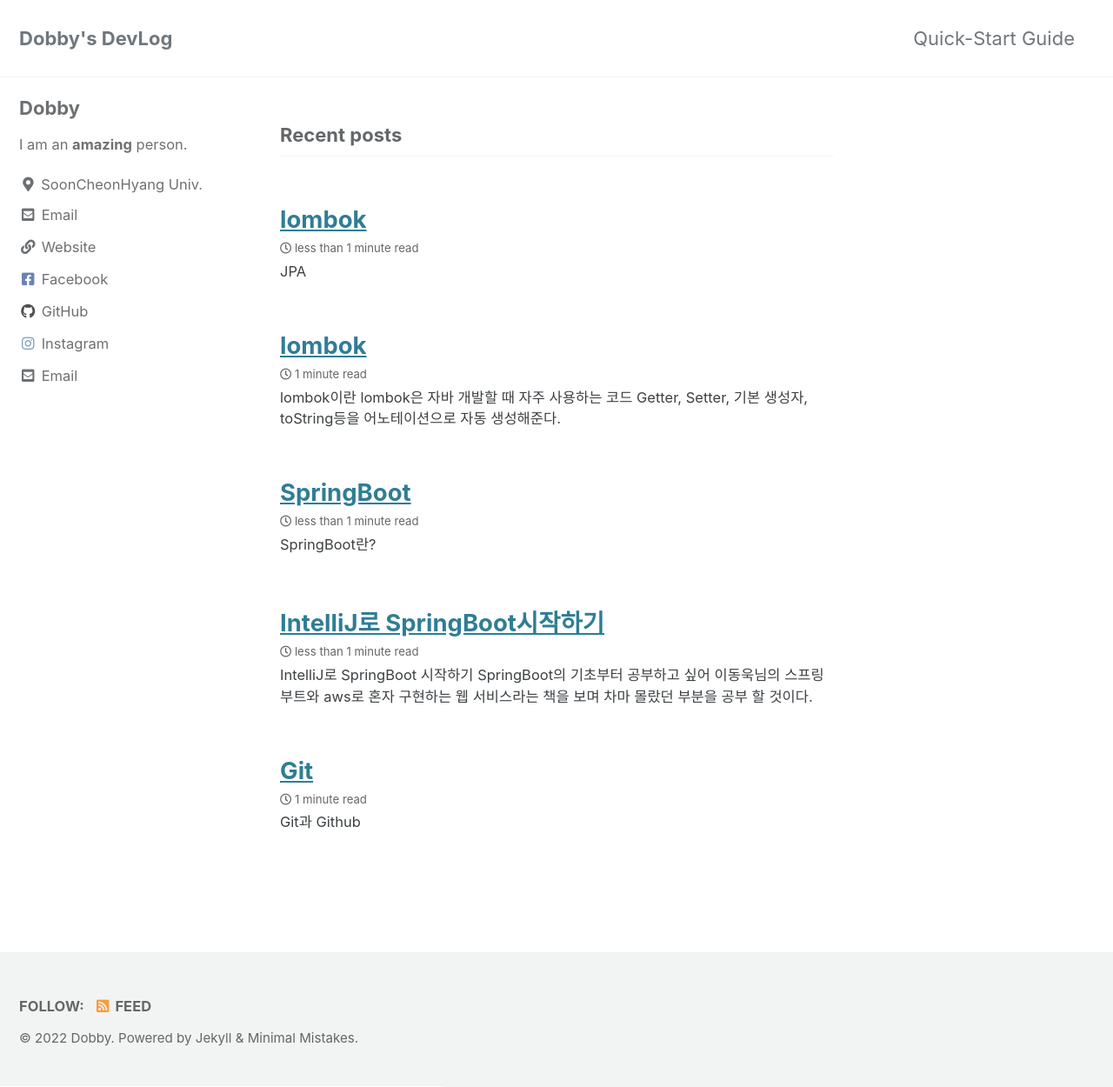
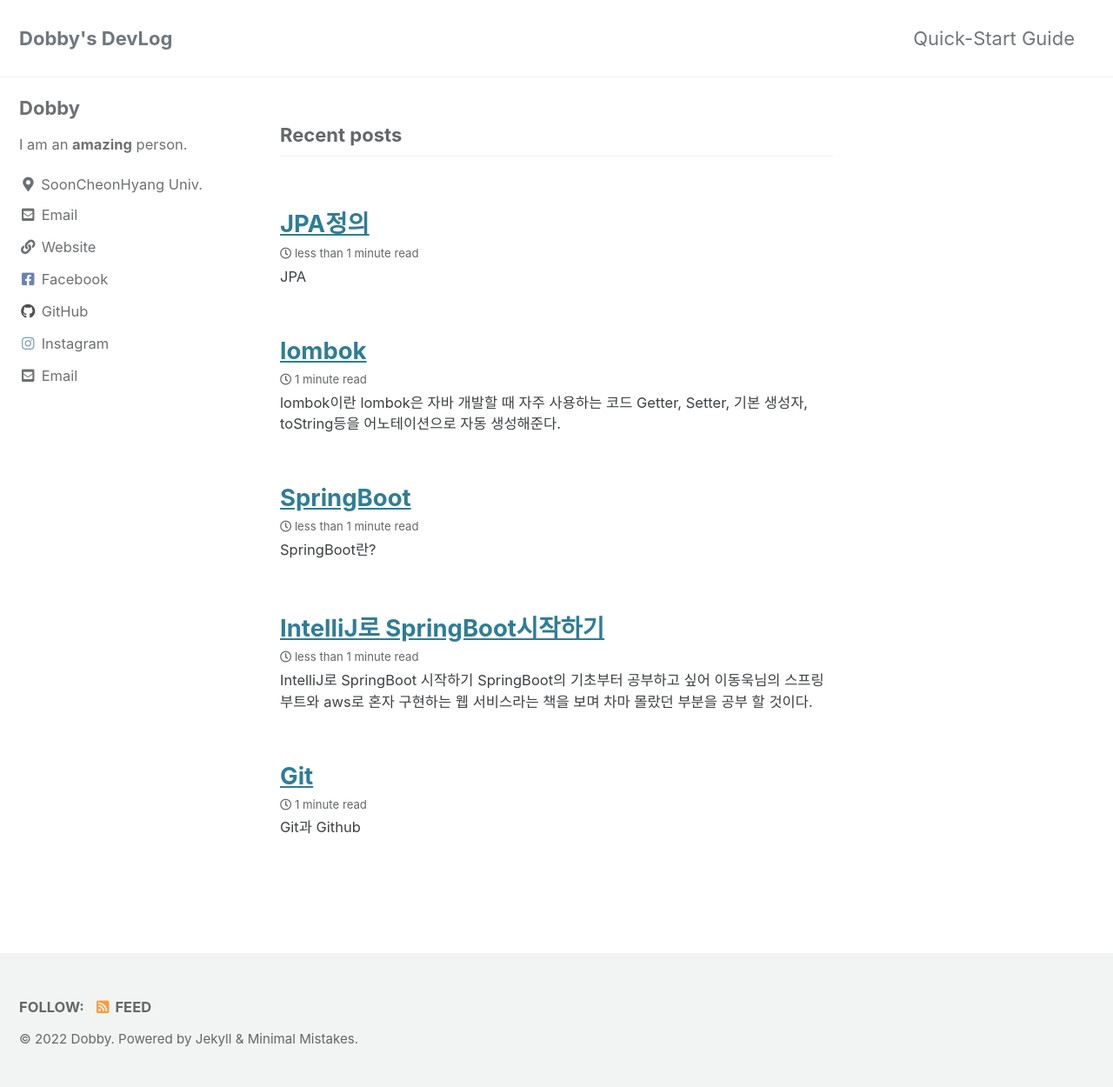
Before and after one commit to do-bby/do-bby.github.io, a Jekyll site: the page built from index.html, in a window 1280 px wide and 1250 px high. Shown: the whole window at 87% size. Built offline with Jekyll 4.4.1, drawn with Linux system fonts in a browser that asks for light colours; cached includes are drawn as plain includes; the list of posts is cut into pages by our own code.

Commit message:
어려워

```diff
--- a/_posts/2022-01-04-JPA.md
+++ b/_posts/2022-01-04-JPA.md
@@ -1,5 +1,5 @@
 ---
-title: lombok
+title: JPA정의
 categories:
 - blogging
 last_modified_at: 2022-01-04T17:00:00+09:00
```
